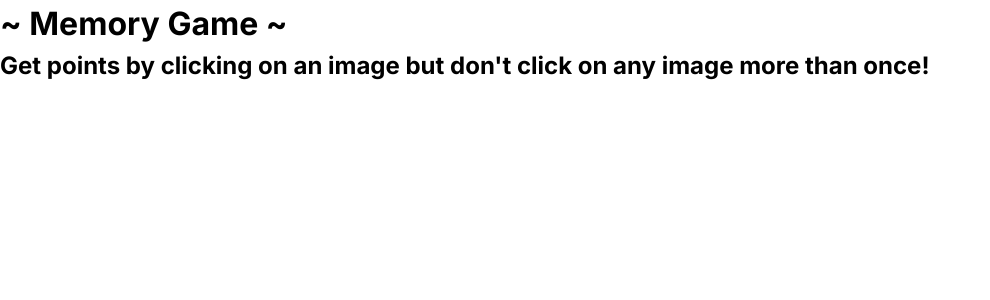
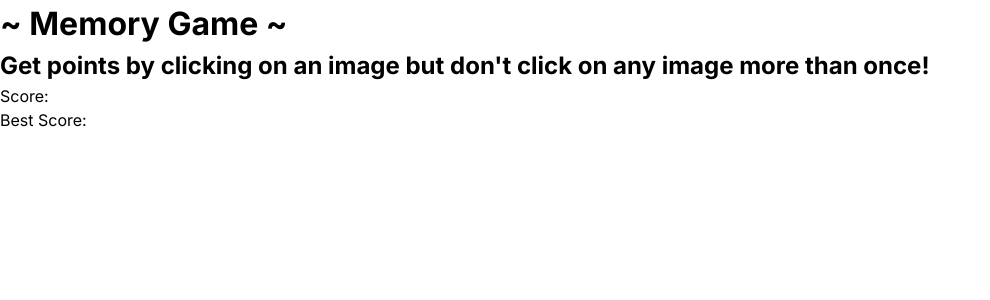
Before and after one commit to krs00/TOP-memory-card, a React (Vite) app: page / in a window 1280 px wide. Shown: the top 300 px of the page, without its empty margins (0-990 px from the left). Built offline with nearby package versions, Linux system fonts and the light colour scheme; no server answers.

Commit message:
add scoreboard

```diff
--- a/src/components/ScoreBoard.jsx
+++ b/src/components/ScoreBoard.jsx
@@ -2,7 +2,10 @@ function ScoreBoard() {
 
     return (
       <>
-
+      <div>
+        <p>Score: </p>
+        <p>Best Score: </p>
+      </div>
       </>
     )
   }
```
